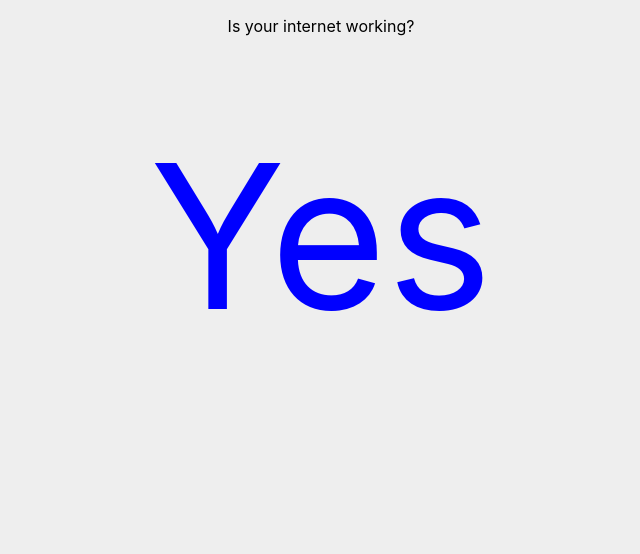
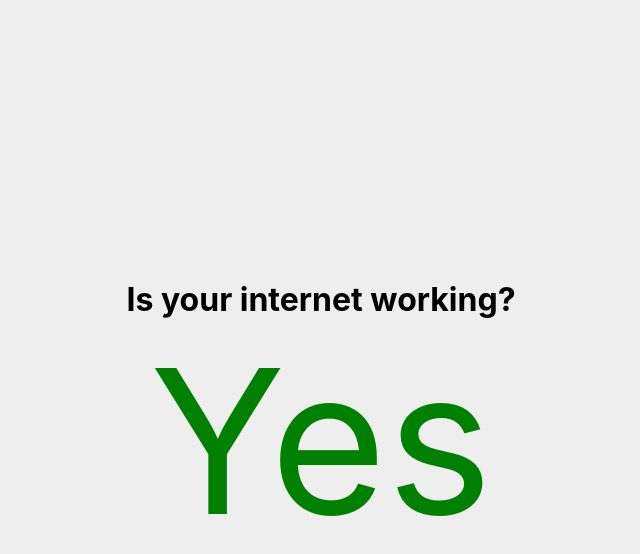
Before and after one commit to Pyxxil/TerribleHack, a React (Vite) app: page /isInternetWorking in a window 1280 px wide. Shown: the top 554 px of the page, without its empty margins (319-959 px from the left). Built offline with nearby package versions, Linux system fonts and the light colour scheme; no server answers.

Commit message:
Design IsInternetWorking

```diff
--- a/src/isInternetWorking/index.tsx
+++ b/src/isInternetWorking/index.tsx
@@ -1,18 +1,19 @@
 import React from "react";
 
 const divStyle = {
-  color: "blue",
+  color: "green",
   fontSize: "200px",
   margin: 0,
-  lineHeight: 0,
+  lineHeight: "200px",
+  padding: 0
 };
 
 const isInternetWorking = () => {
   return (
     <div>
-      <p>Is your internet working?</p>
-      <div style={divStyle}>
-        <p>Yes</p>
+      <div className="vertical-horizontal-center">
+        <h1>Is your internet working?</h1>
+        <p style={divStyle}>Yes</p>
       </div>
     </div>
   );
```
